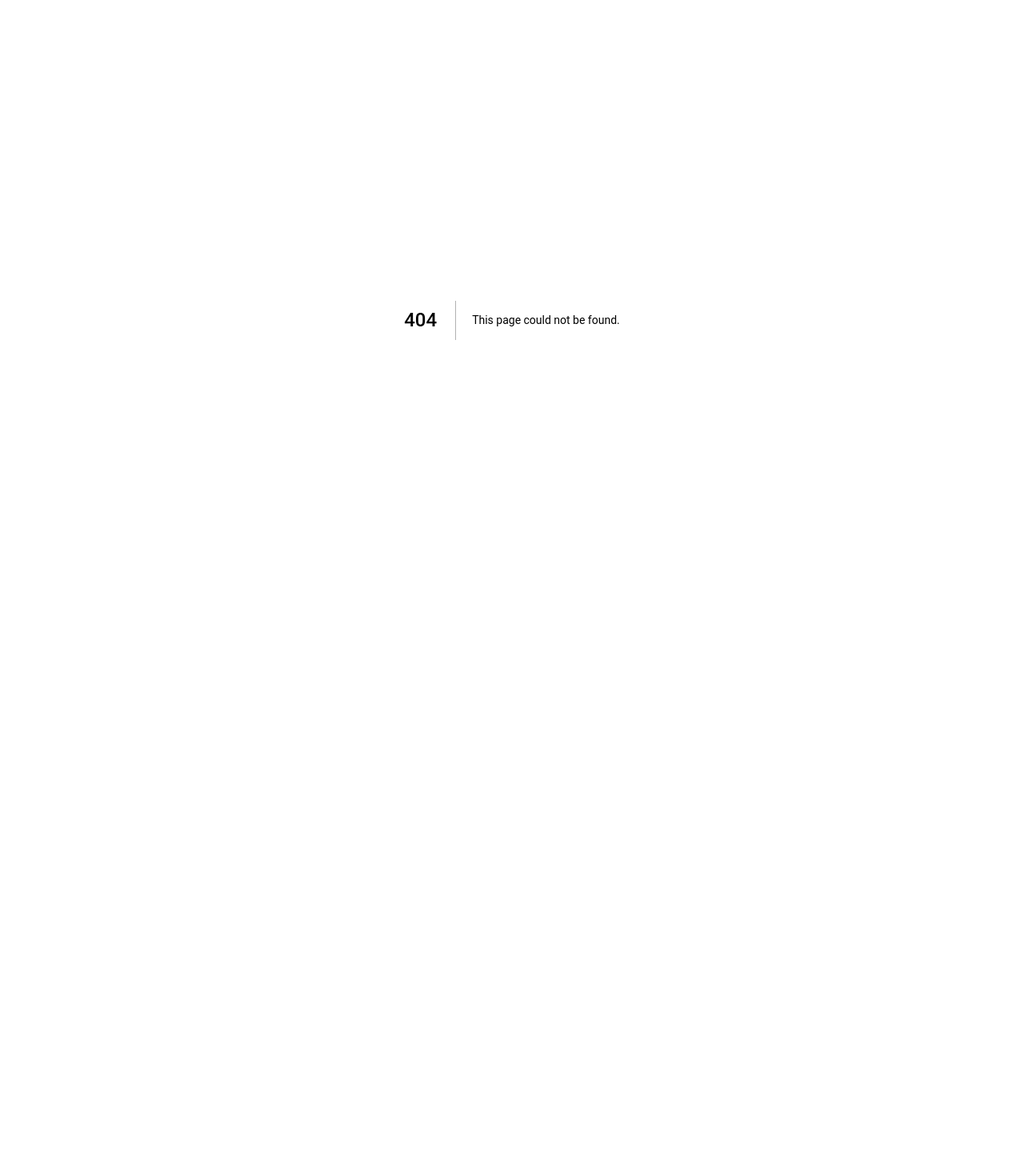
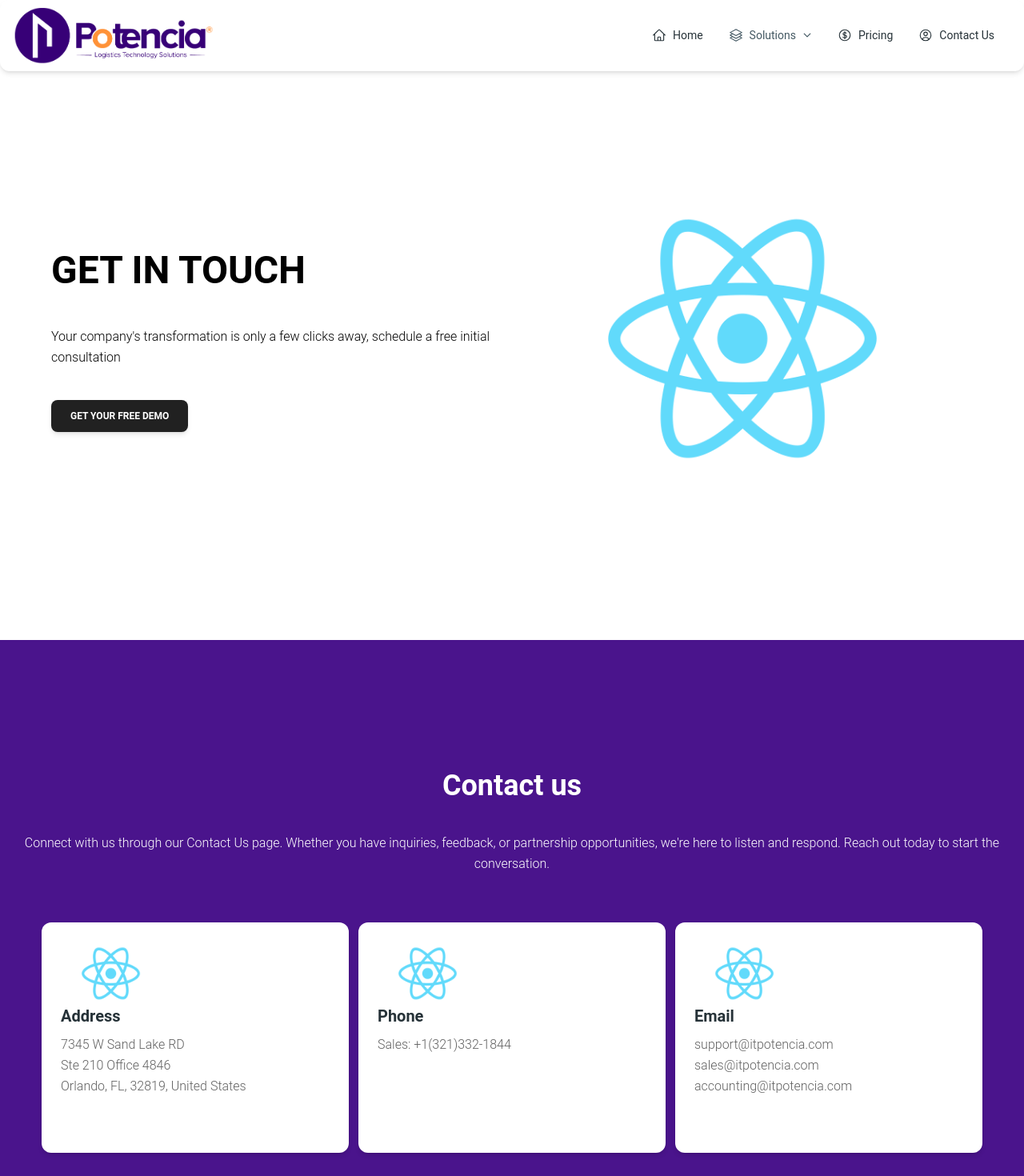
Before and after one commit to Andyveloper/Potencia-website, a Next.js app: page /contact-us in a window 1280 px wide. Before the commit this address had no page. Shown: the top 1470 px of the page at 80% size. Before the commit the page ends 800 px from the top, so only its background shows below. Built offline with nearby package versions, Linux system fonts and the light colour scheme.

Commit message:
Create contact us page

```diff
--- /dev/null
+++ b/app/contact-us/page.tsx
@@ -0,0 +1,90 @@
+import React from "react";
+import { NavbarWithMegaMenu } from "../components/home/NavBar";
+import { FooterWithSocialLinks } from "../components/home/Footer";
+import Header from "../components/home/Header";
+import Form from "../components/home/Form";
+import {
+  Card,
+  CardBody,
+  Typography,
+} from "../components/material-tailwind/material-tailwind";
+import Image from "next/image";
+
+function page() {
+  const CONTACT_TITLE = "GET IN TOUCH";
+  const CONTACT_DESCRIPTION =
+    "Your company's transformation is only a few clicks away, schedule a free initial consultation";
+  const CONTACT_IMAGE = "/images/reactLogo.png";
+
+  const contactInformation = [
+    {
+      icon: "/images/reactLogo.png",
+      title: "Address",
+      description: [
+        "7345 W Sand Lake RD",
+        "Ste 210 Office 4846",
+        "Orlando, FL, 32819, United States",
+      ],
+    },
+    {
+      icon: "/images/reactLogo.png",
+      title: "Phone",
+      description: ["Sales: +1(321)332-1844"],
+    },
+    {
+      icon: "/images/reactLogo.png",
+      title: "Email",
+      description: [
+        "support@itpotencia.com",
+        "sales@itpotencia.com",
+        "accounting@itpotencia.com",
+      ],
+    },
+  ];
+  return (
+    <>
+      <NavbarWithMegaMenu />
+      <Header
+        title={CONTACT_TITLE}
+        description={CONTACT_DESCRIPTION}
+        image={CONTACT_IMAGE}
+      />
+      <section className="w-screen h-screen flex flex-col items-center justify-center text-white bg-purple-900">
+        <Typography variant="h2">Contact us</Typography>
+        <Typography variant="paragraph" className="hidden sm:flex text-center px-6 py-3 lg:py-9">
+          Connect with us through our Contact Us page. Whether you have
+          inquiries, feedback, or partnership opportunities, we&apos;re here to
+          listen and respond. Reach out today to start the conversation.
+        </Typography>
+        <div className="columns-1 md:columns-2 lg:columns-3 flex-col lg:flex-row flex items-center justify-center gap-1 sm:gap-2 lg:gap-3">
+          {contactInformation.map((info) => (
+            <>
+              <Card className="mt-6 w-96 h-56 lg:h-72">
+                <CardBody>
+                  <Image src="/images/reactLogo.png" alt="contact icon" width={125} height={125} />
+                  <Typography variant="h5" color="blue-gray" className="mb-1 lg:mb-2">
+                    {info.title}
+                  </Typography>
+                  {info.description.map((description) => (
+                    <ul key={description}>
+                      <li>
+                        <Typography>{description}</Typography>
+                      </li>
+                    </ul>
+                  ))}
+                </CardBody>
+              </Card>
+            </>
+          ))}
+        </div>
+      </section>
+      <section className="w-screen h-screen flex flex-col items-center justify-center text-white">
+        <Typography variant="h2" className="text-black my-10">Reach out to us!</Typography>
+                    <Form />
+      </section>
+      <FooterWithSocialLinks />
+    </>
+  );
+}
+
+export default page;
```
